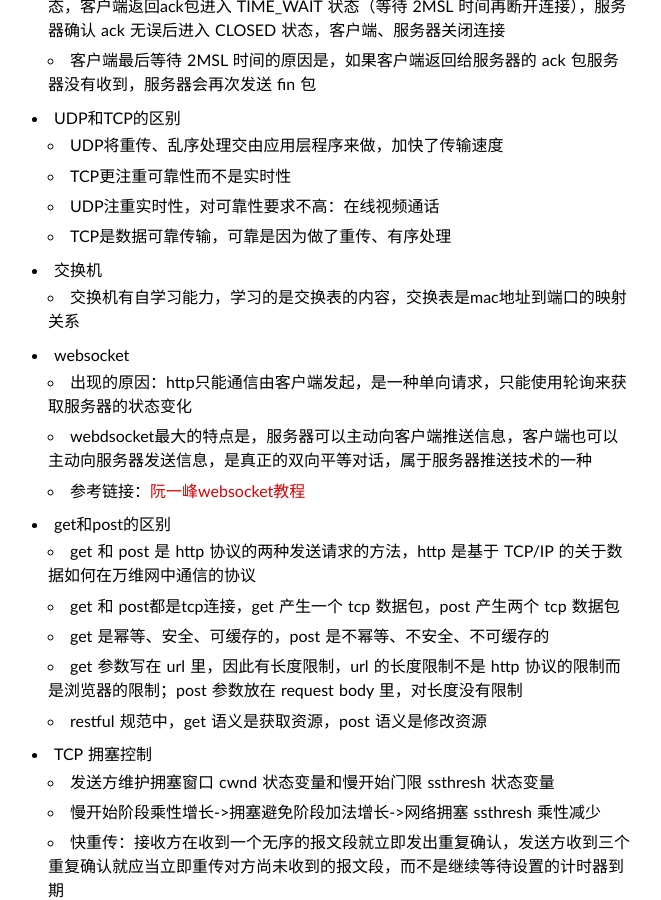
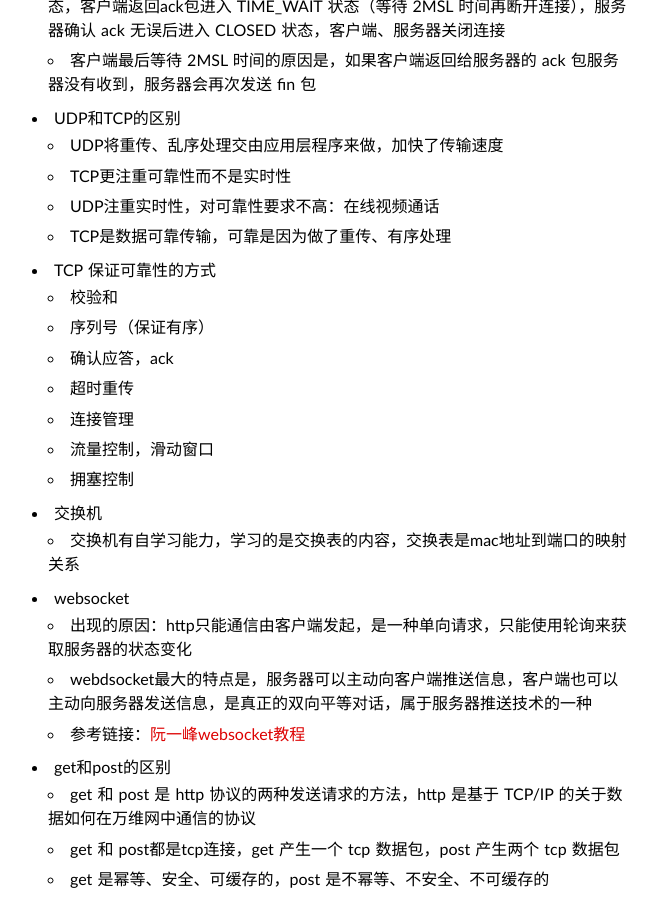
Before and after one commit to hongzhw/hongzhw.github.io, a Jekyll site: the page built from assets/notes/网络笔记.md, in a window 1280 px wide and 900 px high, scrolled down 791 px. Shown: the whole window, without its empty margins (308-969 px from the left). Built offline with Jekyll 4.4.1, drawn with Linux system fonts in a browser that asks for light colours; our own code applies the rules of GitHub Pages for plain Markdown files.

Commit message:
update notes

```diff
--- a/assets/notes/网络笔记.md
+++ b/assets/notes/网络笔记.md
@@ -22,6 +22,15 @@
   * TCP更注重可靠性而不是实时性
   * UDP注重实时性，对可靠性要求不高：在线视频通话
   * TCP是数据可靠传输，可靠是因为做了重传、有序处理
+
+* TCP 保证可靠性的方式
+  * 校验和
+  * 序列号（保证有序）
+  * 确认应答，ack
+  * 超时重传
+  * 连接管理
+  * 流量控制，滑动窗口
+  * 拥塞控制
 
 * 交换机
   * 交换机有自学习能力，学习的是交换表的内容，交换表是mac地址到端口的映射关系
```
Also changed, not shown: assets/notes/cpp笔记.md (+5 -0 lines).
